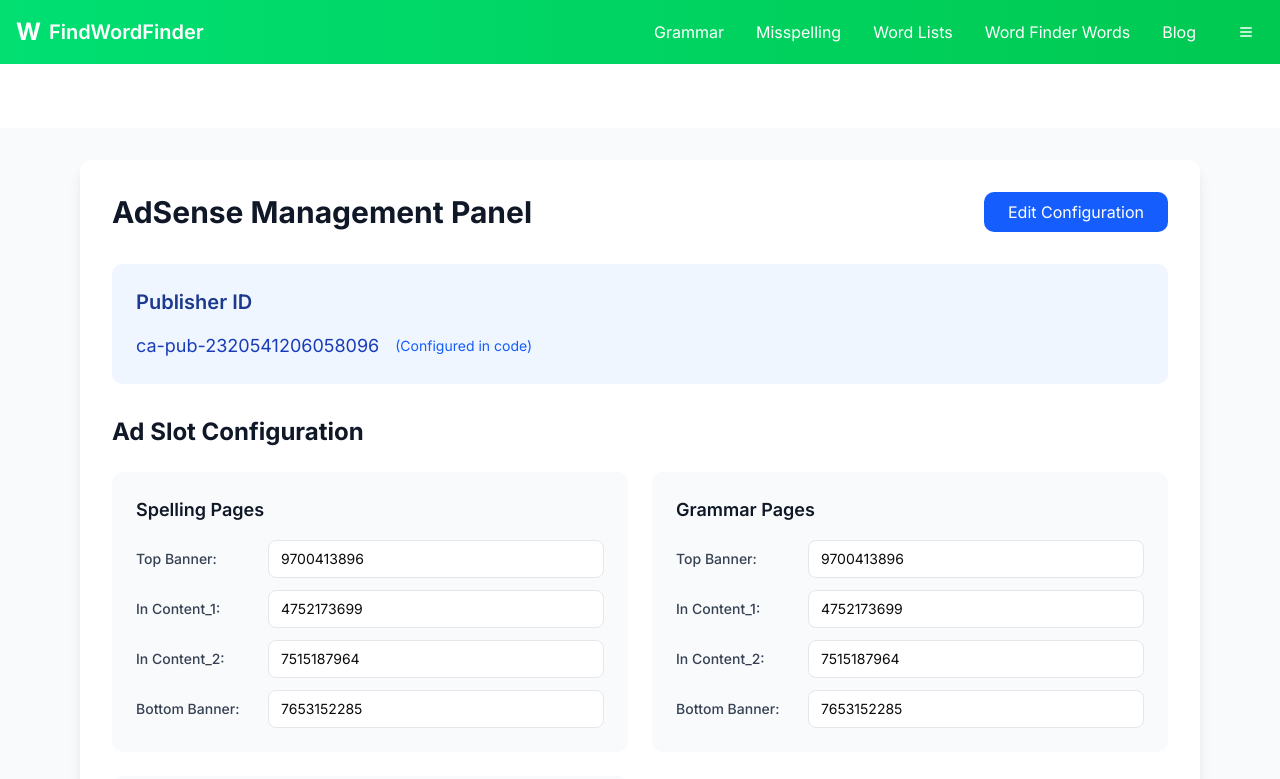
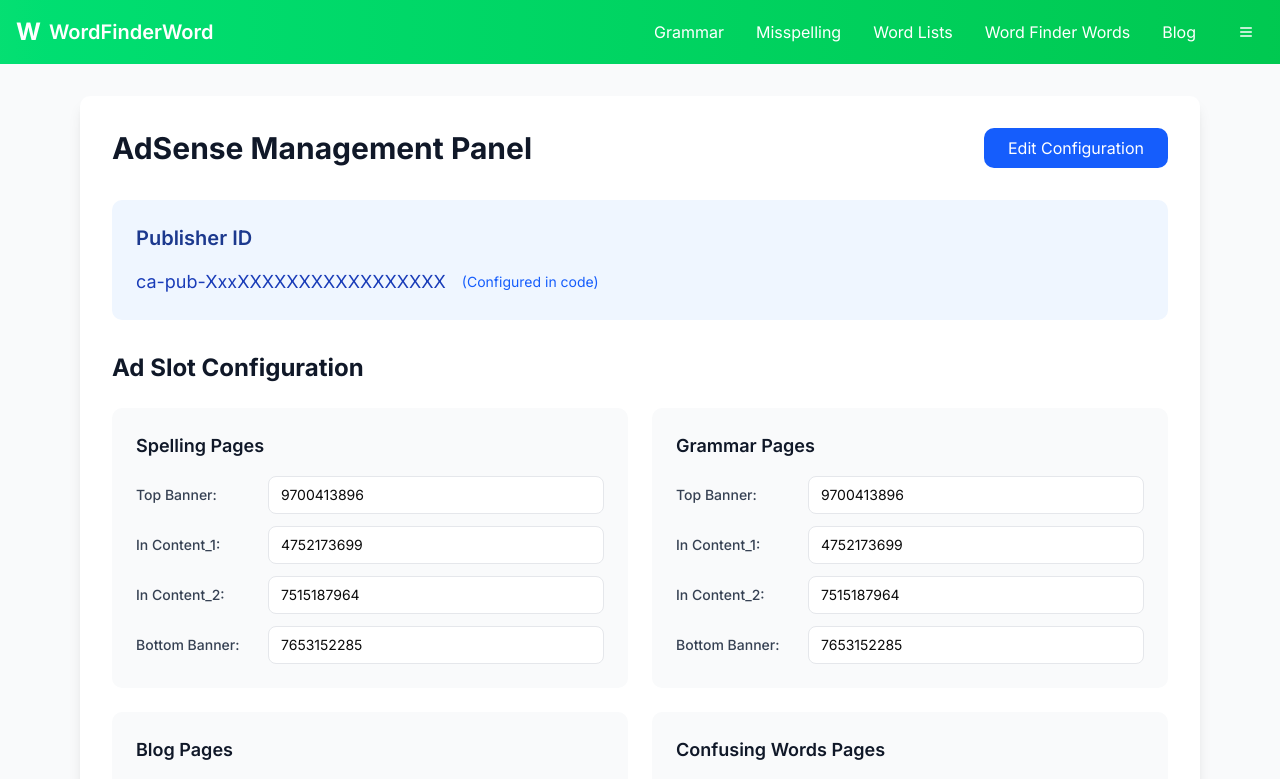
Before and after one commit to crazy-ashwin/wordfinder, a Next.js app: page /admin/ads in a window 1280 px wide. Shown: the top 779 px of the page. Built offline with nearby package versions, Linux system fonts and the light colour scheme.

Commit message:
update ads

```diff
--- a/src/app/layout.tsx
+++ b/src/app/layout.tsx
@@ -6,7 +6,7 @@
 import { Header } from "@/components/header";
 import { Footer } from "@/components/footer";
 import { baseUrl } from "@/lib/constant";
-import { GlobalAdInserter } from "@/components/ads";
+// import { GlobalAdInserter } from "@/components/ads";
 
 const inter = Inter({ subsets: ["latin"] });
 
@@ -97,7 +97,7 @@
 				/>
 			</head>
 			<body className={inter.className} suppressHydrationWarning>
-				<GlobalAdInserter />
+				{/* <GlobalAdInserter /> */}
 				<Header />
 				<main className='min-h-screen'>{children}</main>
 				<Footer />
--- a/src/components/header.tsx
+++ b/src/components/header.tsx
@@ -46,7 +46,7 @@
 					<Link href='/' className='flex items-center space-x-2'>
 						<div className='text-2xl font-bold'>W</div>
 						<span className='text-xl font-semibold'>
-							FindWordFinder
+							WordFinderWord
 						</span>
 					</Link>
 
@@ -178,7 +178,7 @@
 							<SheetTitle>Word Tools</SheetTitle>
 							<div className='bg-gradient-to-b from-green-400 to-green-500 text-white p-6'>
 								<h2 className='text-xl font-bold mb-4'>
-									FindWordFinder Menu
+									WordFinderWord
 								</h2>
 							</div>
 							<div className='p-6'>
--- a/src/components/sections/hero-section.tsx
+++ b/src/components/sections/hero-section.tsx
@@ -76,7 +76,7 @@
 					</p>
 				</div>
 		{/* Google AdSense Ad Code */}
-				<AdSense adSlot="6661981734" />
+				{/* <AdSense adSlot="6661981734" /> */}
 
 				<div className='max-w-2xl mx-auto'>
 					<div className='relative mb-6' ref={searchInputRef}>
--- a/src/lib/adConfig.ts
+++ b/src/lib/adConfig.ts
@@ -3,7 +3,7 @@
 
 export const AD_CONFIG = {
   // Your AdSense Publisher ID
-  PUBLISHER_ID: 'ca-pub-2320541206058096',
+  PUBLISHER_ID: 'ca-pub-XxxXXXXXXXXXXXXXXXXX',
 
   // Ad Slots by Page Type
   AD_SLOTS: {
```
